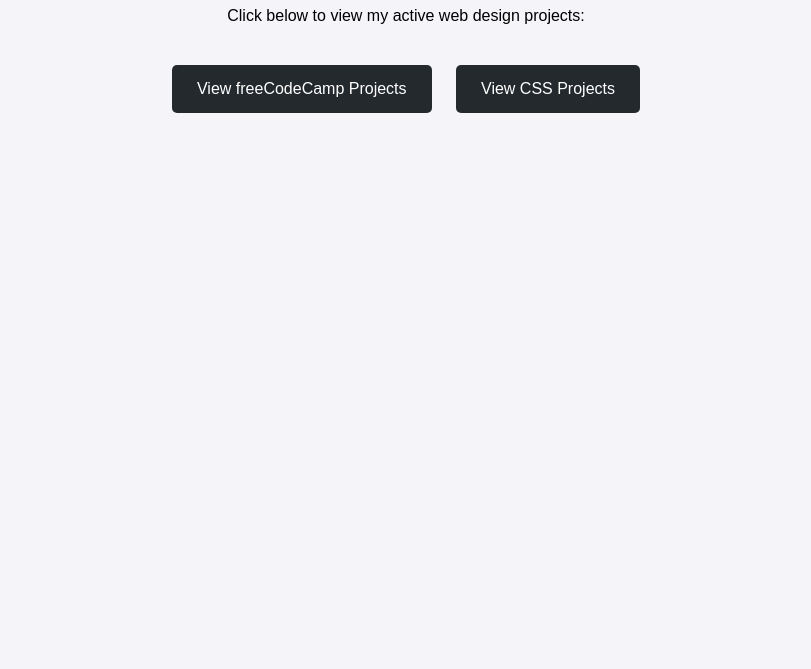
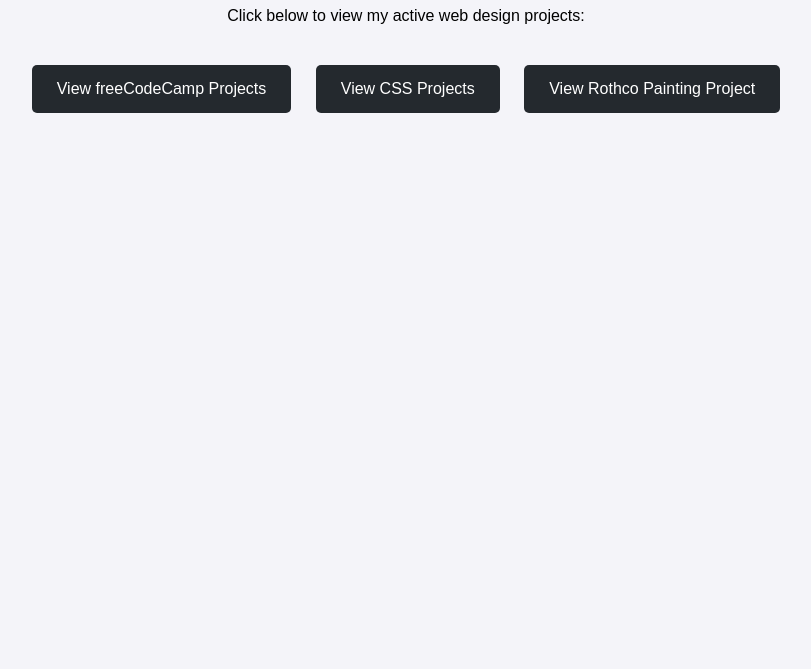
Before and after one commit to adekoyeadedoyin5-create/my-web-portfolio, a plain HTML site: page index.html in a window 1280 px wide. Shown: the part 131-800 px from the top of the page, without its empty margins (234-1045 px from the left). Drawn offline with Linux system fonts and the light colour scheme.

Commit message:
Force upload all project files

```diff
--- a/index.html
+++ b/index.html
@@ -18,6 +18,7 @@
     <div class="links">
         <a href="./free-code-camp/">View freeCodeCamp Projects</a>
         <a href="./css-projects/">View CSS Projects</a>
+        <a href="./rothco-painting-project/">View Rothco Painting Project</a>
     </div>
 </body>
 </html>
```
